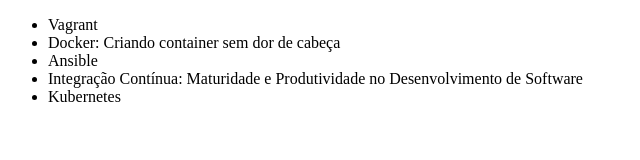
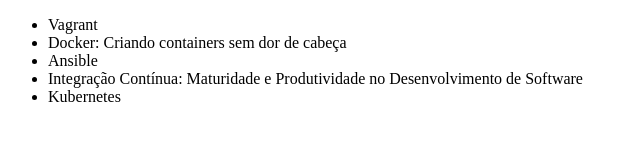
Before and after one commit to diogojefs/curso-alura-git, a plain HTML site: page index.html in a window 1280 px wide. Shown: the full height of the page, 0-640 px from the left. Drawn offline with Linux system fonts and the light colour scheme.

Commit message:
Corrigindo nome do curso de Docker

```diff
--- a/index.html
+++ b/index.html
@@ -7,7 +7,7 @@
 <body>
     <ul>
         <li>Vagrant</li>
-        <li>Docker: Criando container sem dor de cabeça</li>
+        <li>Docker: Criando containers sem dor de cabeça</li>
         <li>Ansible</li>
         <li>Integração Contínua: Maturidade e Produtividade no Desenvolvimento de Software</li>
         <li>Kubernetes</li>
```
